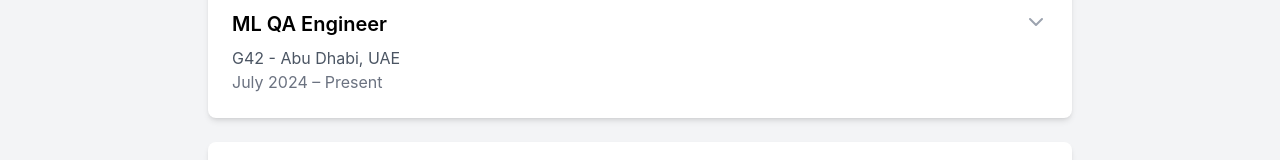
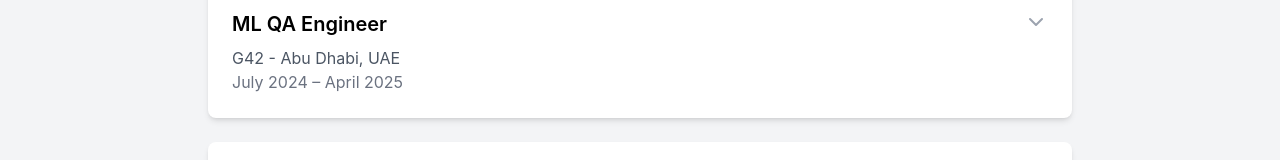
Before and after one commit to Nahuel990/Nahuel990.github.io, a React (Create React App) app: page / in a window 1280 px wide. Shown: the part 410-570 px from the top of the page. Built offline with nearby package versions, Linux system fonts and the light colour scheme.

Commit message:
Update App.js

```diff
--- a/src/App.js
+++ b/src/App.js
@@ -125,7 +125,7 @@ const Portfolio = () => {
       title: 'ML QA Engineer',
       company: 'G42',
       location: 'Abu Dhabi, UAE',
-      period: 'July 2024 – Present',
+      period: 'July 2024 – April 2025',
       skills: ['Azure', 'Pandas', 'Apache Spark', 'Playwright', 'Python', 'FastAPI'],
       description: 'I leveraged Azure for the overall development/QA process and cloud integration. I conducted data testing using Pandas and Apache Spark, performed end-to-end testing with Playwright, and engaged in backend development using Python and FastAPI.'
     },
```
